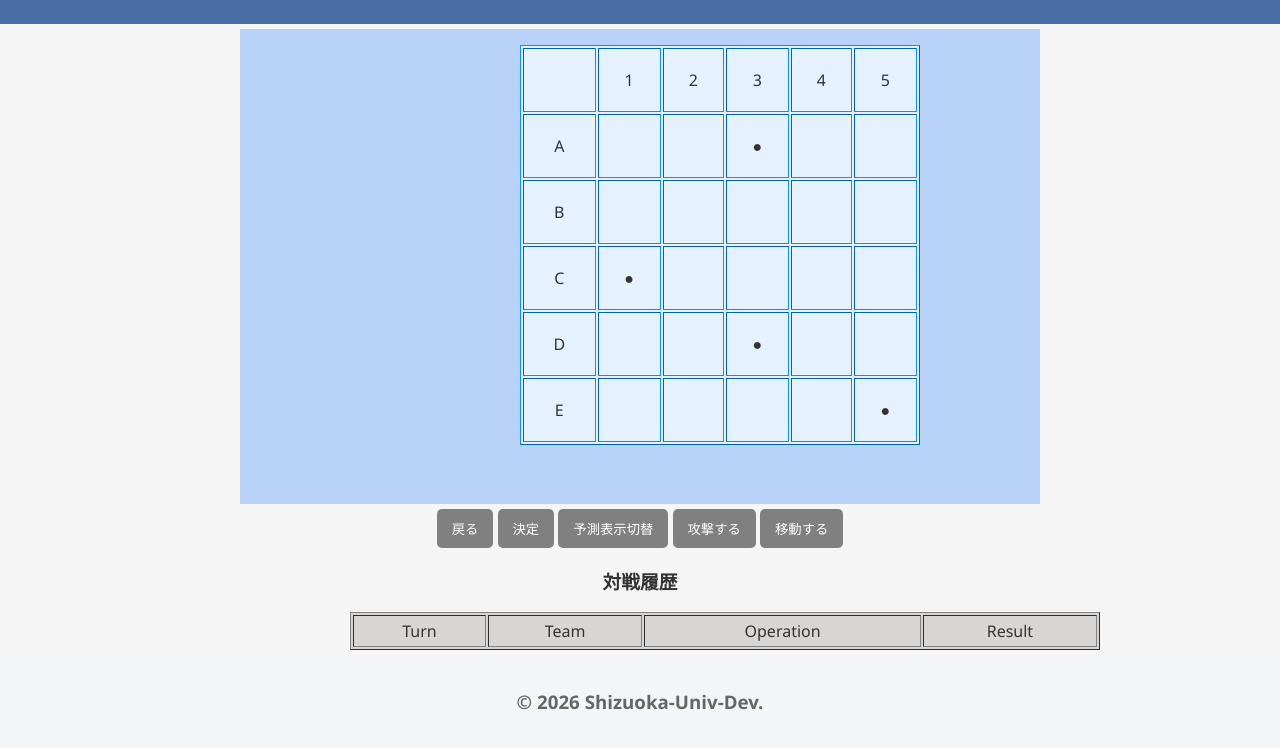
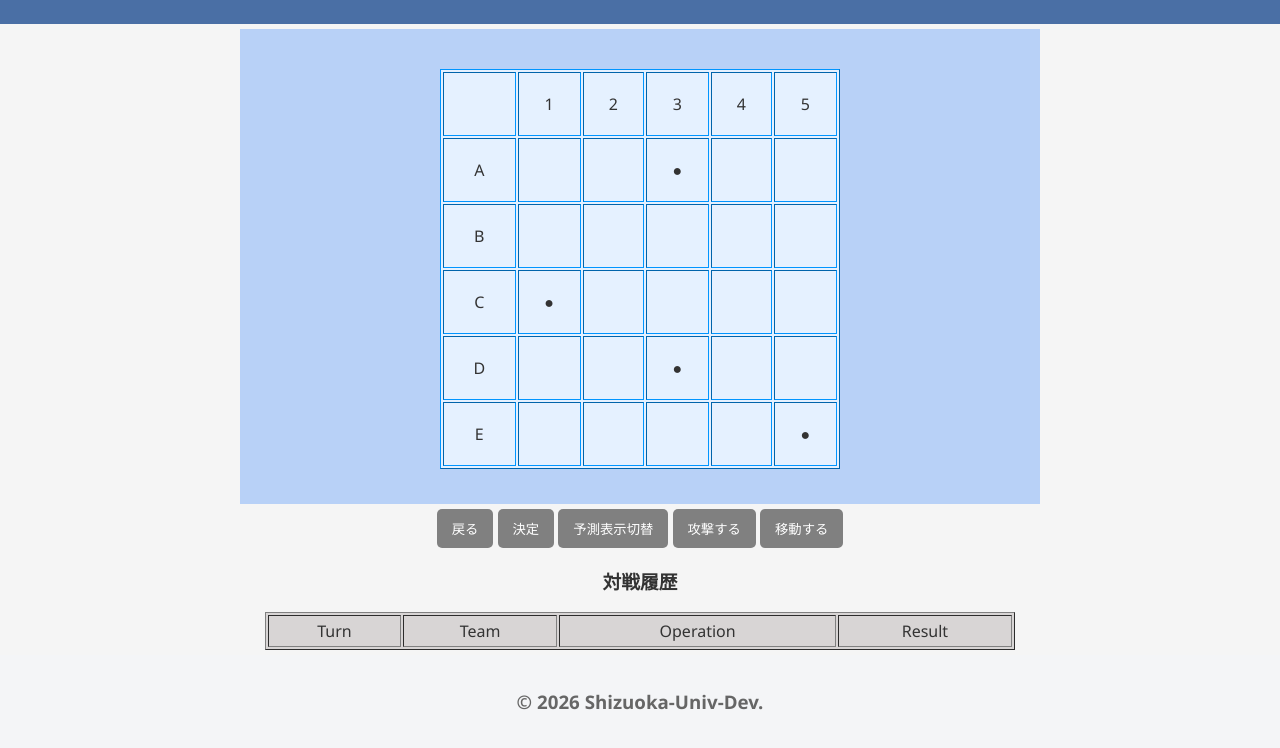
Before and after one commit to ayumu203/szpp-submarine-2026, a plain HTML site: page frontend/index.html in a window 1280 px wide. Shown: the part 75-823 px from the top of the page. Drawn offline with nearby package versions, Linux system fonts and the light colour scheme.

Commit message:
feat:背景と表をページ中央に配置できるように変更

```diff
--- a/frontend/index.css
+++ b/frontend/index.css
@@ -1,22 +1,23 @@
+.board-wrapper{
+position:relative;
+}
+
 #back{
-top: 40px;
-left: 220px;
+margin: auto;
 background-color: rgb(184, 209, 247);
 }
 
 #field{
 position: absolute;
-top: 120px;
-left: 520px;
-text-align: center;
+top: 50%;
+left: 50%;
+transform: translate(-50%, -50%);
 background-color: rgb(229, 241, 255);
 border-color: rgb(0, 149, 255);
 }
 
 #history{
-margin-left: 350px;
-top: 85px;
-left: 240px;
+margin: auto;
 text-align: center;
 background-color: rgb(216, 213, 213);
 }
@@ -67,13 +68,3 @@
     padding: 15px 0;
     color: #666;
 }
-
-.move-clickable { cursor: pointer; outline: 2px solid #4a90e2; }
-.move-source { background-color: #ffd166 !important; }
-.move-candidate { background-color: #c7f9cc !important; }
-.move-destination { background-color: #80ed99 !important; }
-
-.prediction-cell {
-  font-size: 12px;
-  color: #0a3d62;
-}
--- a/frontend/index.html
+++ b/frontend/index.html
@@ -14,7 +14,7 @@
     </header>
     <main>
 
-        <div>
+        <div class="board-wrapper">
             <canvas id="back" width="800" height="475"></canvas>
             <table id="field" border="1" width="400" height="400">
                 <tr>
--- a/frontend/toggleTable.js
+++ b/frontend/toggleTable.js
@@ -25,7 +25,7 @@
  * @param {string} marker どうやってUIに表示するか(味方の場合は"●")
  */
 function renderBoardBySubmarines(submarines, marker) {
-
+   console.log("潜水艦の位置を表示するよ");
     // 沈んでたら"S"で表示するのが分かりやすそう？
 }
 
```
